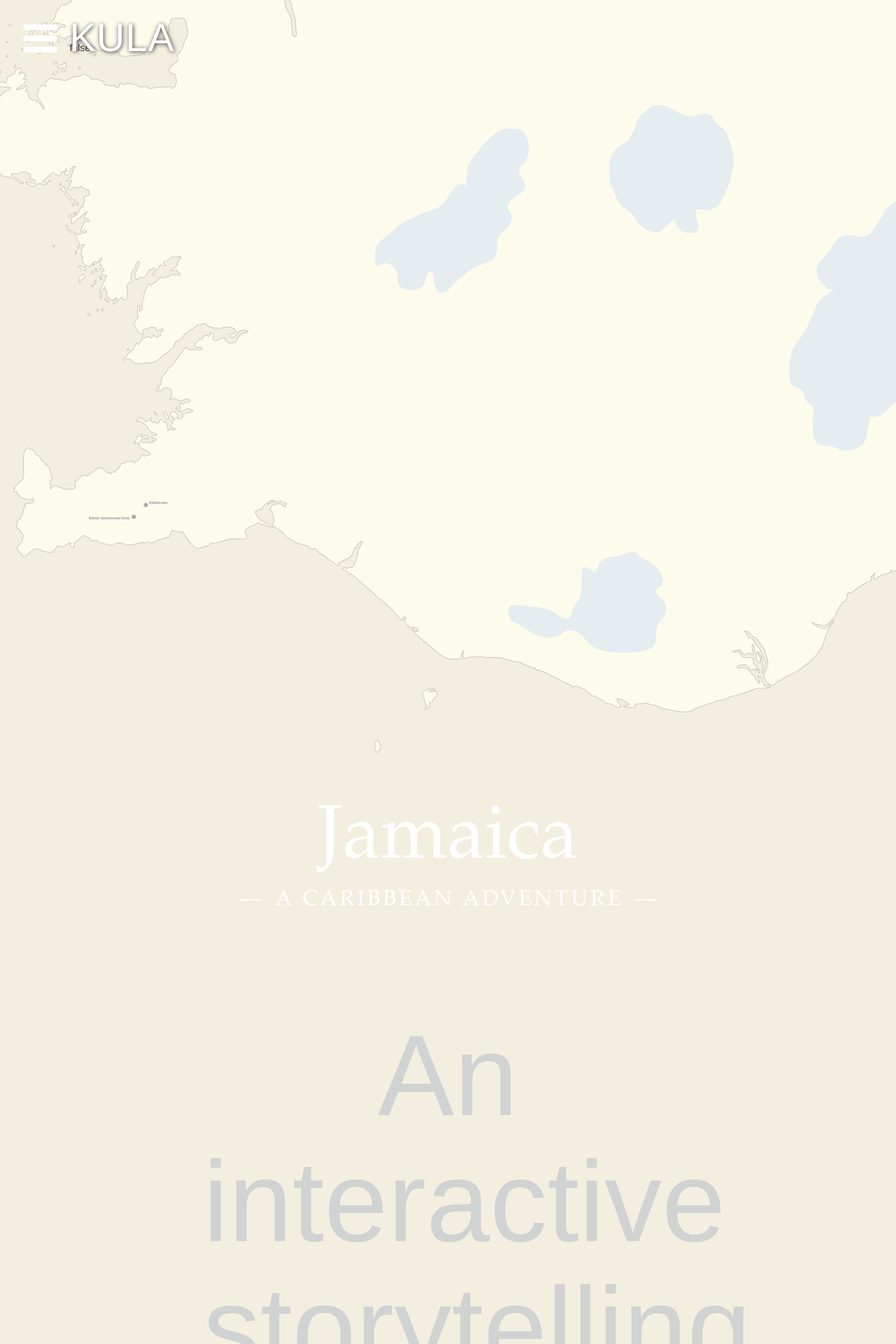
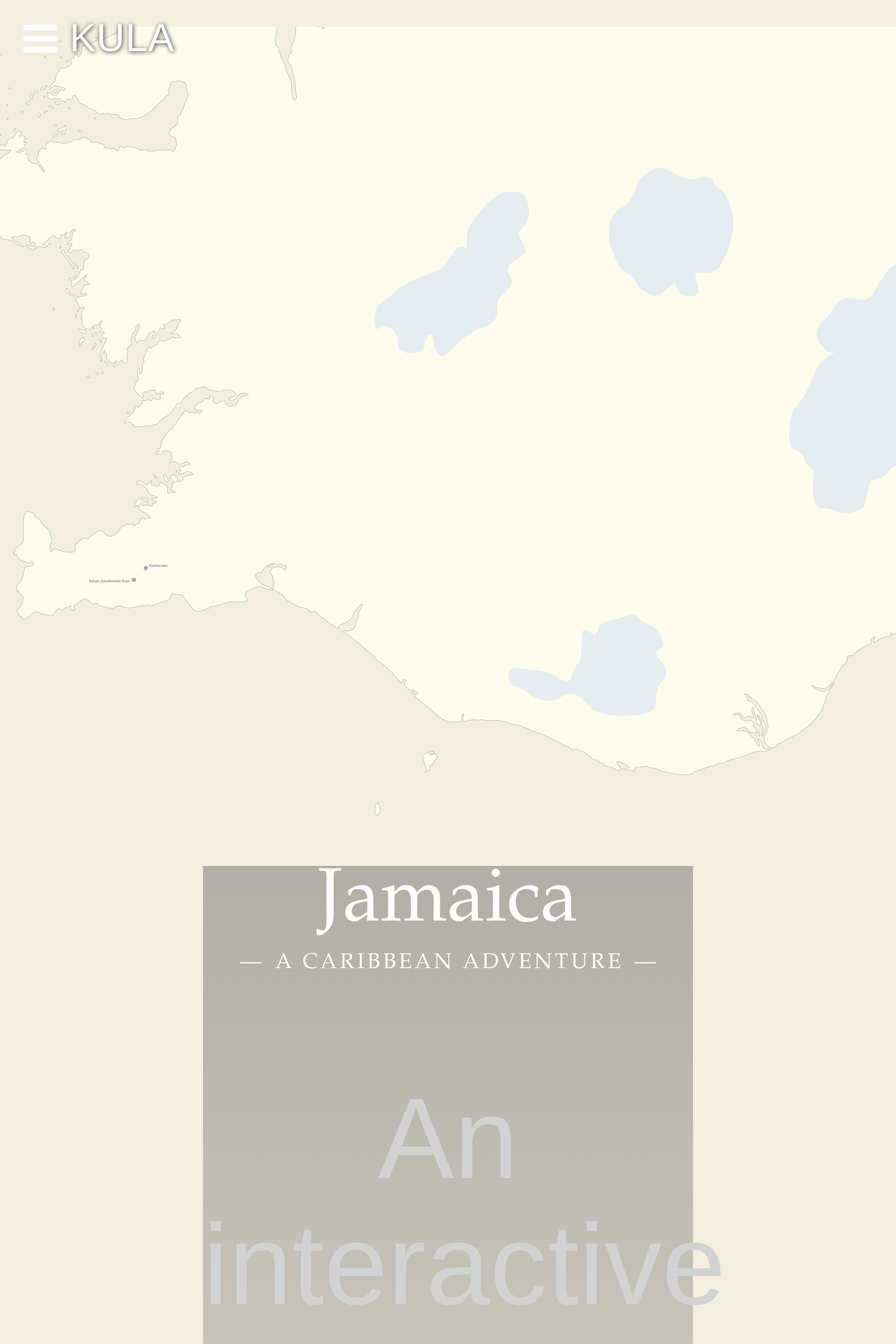
Before and after one commit to derricklannaman/kula, a Rails app: page /menus in a window 1280 px wide. Shown: the top 1920 px of the page at 70% size. Run offline with Rails 7, Linux system fonts and the light colour scheme; style sheets or scripts are compiled from the project's sources; some libraries are stand-ins or nearby versions.

Commit message:
minor cleanup

```diff
--- a/app/assets/stylesheets/style.css.scss
+++ b/app/assets/stylesheets/style.css.scss
@@ -75,7 +75,7 @@ a:focus {
 header.destination {
 	position: relative;
 	z-index: 1000;
-	/*top: 330px;*/
+	top: 90px;
 	display: -webkit-flex;
 	display: flex;
 	-webkit-flex-direction: column;
@@ -96,11 +96,12 @@ header.destination::before {
 	left: 0;
 	width: 100%;
 	height: 50%;
-	/*background-image: linear-gradient(rgba(24, 25, 34, 0.3), rgba(24, 25, 34, 0));*/
-}
+/*	background-image: linear-gradient(rgba(24, 25, 34, 0.3), rgba(24, 25, 34, 0));
+*/}
 
 .header-title {
 	position: relative;
+	background-image: linear-gradient(rgba(24, 25, 34, 0.3), rgba(24, 25, 34, 0));
 }
 
 .header-title__main {
--- a/app/views/shared/_top_navigation.html.haml
+++ b/app/views/shared/_top_navigation.html.haml
@@ -5,6 +5,3 @@
         .menu
         %i.fa.fa-bars.fa-4x
     %span.app_name KULA
-
-  %span
-    = user_signed_in?
```
